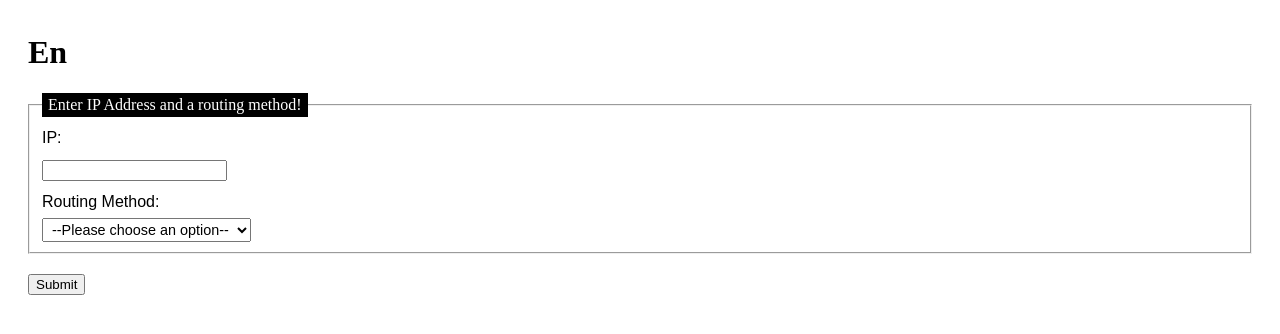
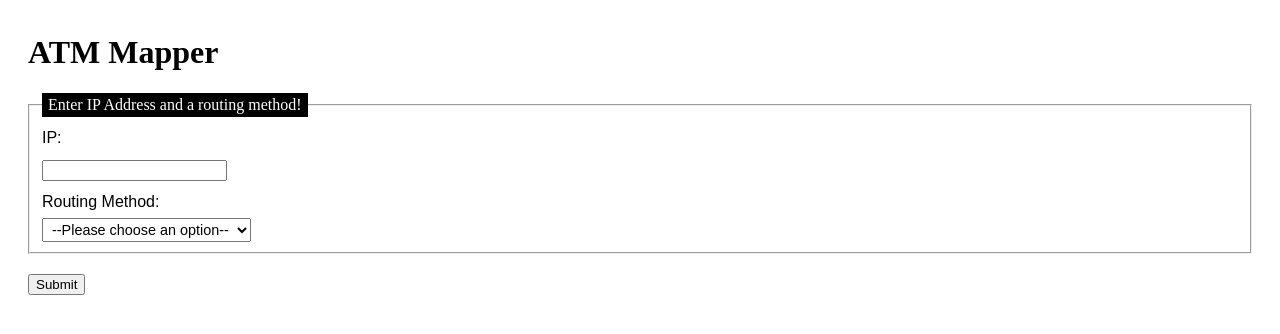
Before and after one commit to madhusriram/my-first-static-web-app, a React (Create React App) app: page / in a window 1280 px wide. Shown: the top 334 px of the page. Built offline with nearby package versions, Linux system fonts and the light colour scheme; the HTML template or start-up script is replaced by a standard one.

Commit message:
handle submit

```diff
--- a/src/App.js
+++ b/src/App.js
@@ -1,10 +1,14 @@
 import React from 'react';
 
 function App() {
+  const handleSubmit = event => {
+    event.preventDefault();
+  }
+
   return (
     <div className="wrapper">
-    <h1>En</h1>
-    <form>
+    <h1>ATM Mapper</h1>
+    <form onSubmit={handleSubmit}>
       <fieldset>
         <legend> Enter IP Address and a routing method!</legend>
         <label for="ip">IP:</label>
```
